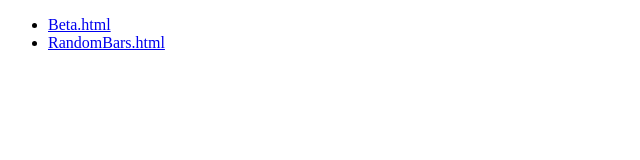
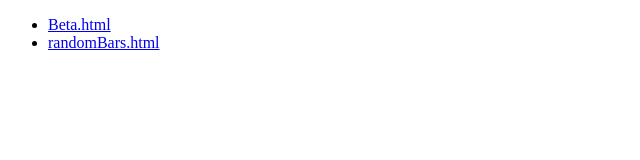
Before and after one commit to dangets/dangets.github.com, a plain HTML site: page index.html in a window 1280 px wide. Shown: the full height of the page, 0-640 px from the left. Drawn offline with Linux system fonts and the light colour scheme.

Commit message:
really fixed randomBars

```diff
--- a/index.html
+++ b/index.html
@@ -6,7 +6,7 @@
             <a href="Beta.html">Beta.html</a>
             </li>
             <li>
-            <a href="RandomBars.html">RandomBars.html</a>
+            <a href="randomBars.html">randomBars.html</a>
             </li>
         </ul>
     </body>
```
